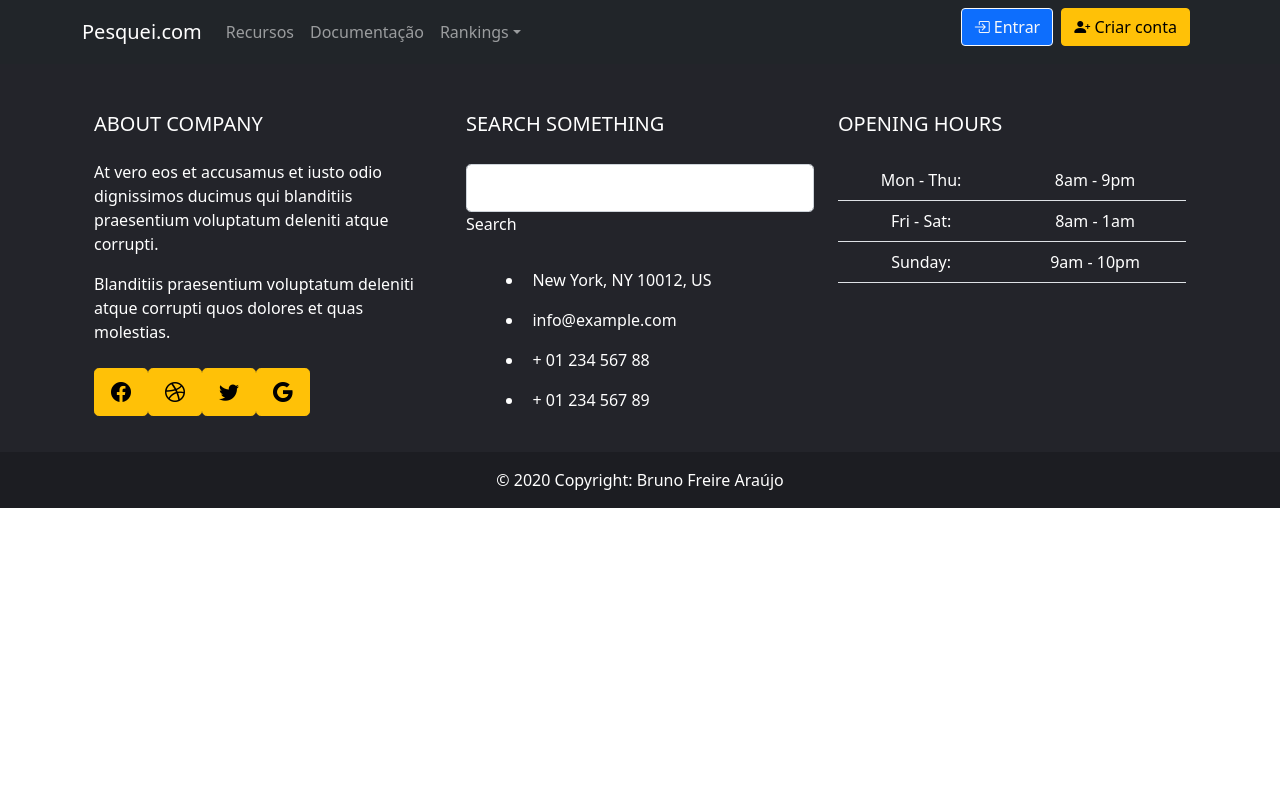
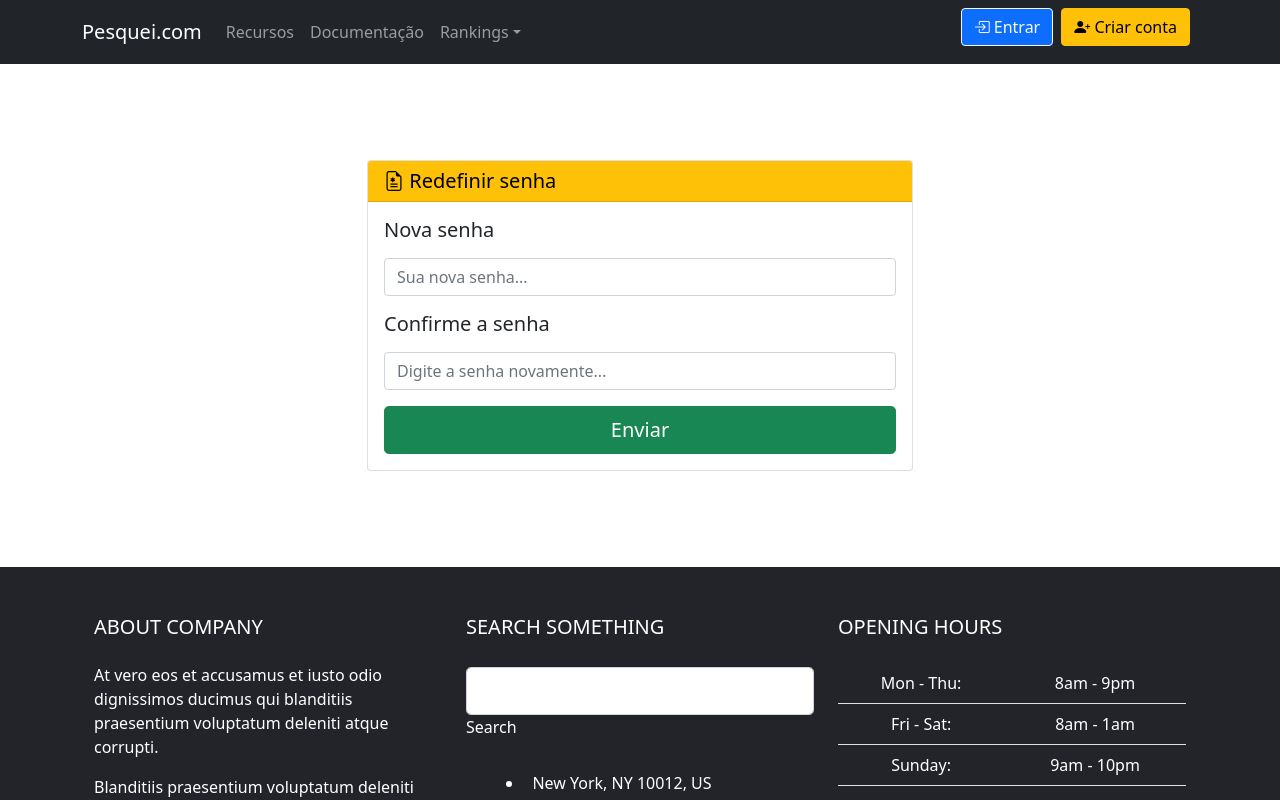
Before and after one commit to bruno-faraujo/pesquei, a React (Create React App) app: page /reset_senha/1 in a window 1280 px wide. Shown: the top 800 px of the page. Built offline with nearby package versions, Linux system fonts and the light colour scheme; no server answers.

Commit message:
Complemento no tratamento da autenticação

```diff
--- a/src/components/Header.jsx
+++ b/src/components/Header.jsx
@@ -10,6 +10,7 @@ import Registro from "./Registro";
 import SenhaEsquecida from "./SenhaEsquecida";
 import Topmenu from "./Topmenu";
 import axios from "axios";
+import ResetSenha from "./ResetSenha";
 
 
 class Header extends Component {
@@ -48,24 +49,13 @@ class Header extends Component {
                 this.setLoggedIn(true);
             })
             .catch((error) => {
-                //   console.log(error.response.data.message);
-                console.log(error);
+                console.log(error.response.data.message);
             })
     }
 
     componentDidMount() {
-            this.getUser();
+        this.getUser();
     }
-
-
-    // ANDA NAO ESTA FUNCIONANDO. É PRECISO ACESSAR O STATE/PROP DO PERFIl (OU LOGIN)
-    // NAO DEIXAR DE LER SOBRE CONTEXT
-
-    /*    componentDidUpdate(prevProps, prevState, snapshot) {
-            if (prevState.user !== this.state.user || prevProps.user !== this.props.user) {
-                this.forceUpdate();
-            }
-        }*/
 
     render() {
 
@@ -82,6 +72,7 @@ class Header extends Component {
                     <Route path="perfil" element={<Perfil />} />
                     <Route path="registro" element={<Registro />} />
                     <Route path="recuperar_senha" element={<SenhaEsquecida />} />
+                    <Route path="/reset_senha/:token" element={<ResetSenha loggedIn={this.state.loggedIn} />}/>
                 </Routes>
             </UserContext.Provider>
         );
--- /dev/null
+++ b/src/components/ResetSenha.jsx
@@ -0,0 +1,72 @@
+import React from 'react';
+import {Navigate, useParams} from "react-router-dom";
+import {Button, Card, Form} from "react-bootstrap";
+import axios from "axios";
+
+
+export default function ResetSenha(props) {
+
+    const params = useParams();
+
+    const data = {
+        token: params.token,
+        password: '',
+        password_confirmation: '',
+    }
+
+    const formSubmit = (e) => {
+        e.preventDefault();
+
+        axios.post('/change_password', data)
+            .then((response) => {
+                document.getElementById('reset-senha-form').reset();
+                console.log(response.data.message);
+
+
+            })
+            .catch((error) => {
+                console.log(error.response.data.message);
+            })
+
+    }
+
+    if (props.loggedIn) {
+        return <Navigate to="/perfil" />
+    }
+
+    return (
+            <>
+            <div className="container-sm">
+
+                <br/><br/><br/><br/>
+
+                <div className="row">
+                    <div className="col-md-6 offset-md-3">
+                        <Card>
+                            <Card.Header as="h5" className="bg-warning text-black"><i className="bi bi-file-earmark-medical" /> Redefinir senha</Card.Header>
+                            <Form onSubmit={formSubmit} id="reset-senha-form">
+                                <Card.Body>
+                                      <Form.Group className="mb-3" controlId="password">
+                                        <Card.Title><Form.Label>Nova senha</Form.Label></Card.Title>
+                                        <Form.Control type="password" placeholder="Sua nova senha..." required onChange={(e)=>{data.password = e.target.value}} />
+                                    </Form.Group>
+                                    <Form.Group className="mb-3" controlId="password_confirmation">
+                                        <Card.Title><Form.Label>Confirme a senha</Form.Label></Card.Title>
+                                        <Form.Control type="password" placeholder="Digite a senha novamente..." required onChange={(e)=>{data.password_confirmation = e.target.value}} />
+                                    </Form.Group>
+
+                                    <div className="d-grid gap-2">
+                                        <Button variant="success" size="lg" type="submit">
+                                            Enviar
+                                        </Button>
+                                    </div>
+                                </Card.Body>
+                            </Form>
+                        </Card>
+                    </div>
+                </div>
+                <br/><br/><br/><br/>
+            </div>
+            </>
+        );
+}
--- a/src/components/SenhaEsquecida.jsx
+++ b/src/components/SenhaEsquecida.jsx
@@ -1,8 +1,44 @@
 import React, {Component} from 'react';
 import {Button, Card, Form} from "react-bootstrap";
+import {Link, Navigate} from "react-router-dom";
+import axios from "axios";
+import {UserContext} from "./UserContext";
 
 class SenhaEsquecida extends Component {
+
+    static contextType = UserContext;
+
+    state = {
+        email: ''
+    }
+
+
+
+    formSubmit = (e) => {
+        e.preventDefault();
+
+        const data = {
+            email: this.state.email
+        }
+        axios.post('/reset_password', data)
+            .then((response) => {
+                console.log(response.data.message)
+            })
+            .catch((error) => {
+                //   console.log(error.response.data.message);
+                console.log(error.response.data.message);
+            })
+    }
+
     render() {
+
+        if (this.context.loggedIn)
+        {
+            return (
+                <Navigate to="/perfil" />
+            );
+        }
+
         return (
             <div className="container-sm">
                 <br/><br/><br/><br/>
@@ -10,11 +46,11 @@ class SenhaEsquecida extends Component {
                     <div className="col-md-6 offset-md-3">
                         <Card>
                             <Card.Header as="h5" className="bg-primary text-white"><i className="bi bi-file-earmark-lock" /> Recuperar senha</Card.Header>
-                            <Form>
+                            <Form onSubmit={this.formSubmit}>
                                 <Card.Body>
                                     <Form.Group className="mb-3" controlId="email">
                                         <Card.Title><Form.Label>Endereço de e-mail</Form.Label></Card.Title>
-                                        <Form.Control type="email" placeholder="Seu e-mail..." />
+                                        <Form.Control type="email" placeholder="Seu e-mail..." onChange={(e) => this.setState({email:e.target.value})} required />
                                         <Card.Text><Form.Text className="text-muted">
                                             Digite o seu e-mail cadastrado para iniciar o processo de redefinição de senha.
                                         </Form.Text></Card.Text>
@@ -25,6 +61,8 @@ class SenhaEsquecida extends Component {
                                             Enviar
                                         </Button>
                                     </div>
+                                    <br/>
+                                    <Card.Text className="text-muted">Não possui conta? <Link to="/login" style={{textDecoration: "none"}}>Registre-se</Link></Card.Text>
                                 </Card.Body>
                             </Form>
                         </Card>
--- a/src/components/Topmenu.jsx
+++ b/src/components/Topmenu.jsx
@@ -1,6 +1,6 @@
 import React, {Component} from 'react';
 import {Button, Container, Nav, Navbar, NavDropdown} from "react-bootstrap";
-import {NavLink} from "react-router-dom";
+import {Link, NavLink} from "react-router-dom";
 import axios from "axios";
 import {UserContext} from "./UserContext";
 
@@ -12,7 +12,6 @@ class Topmenu extends Component {
         this.logOut = this.logOut.bind(this);
 
     }
-
 
     static contextType = UserContext;
 
@@ -43,7 +42,7 @@ class Topmenu extends Component {
         if (localStorage.getItem('token')) {
             buttons = (
                 <Nav className="text-end">
-               <Button type="button" className="btn btn-outline-info me-2 text-white" onClick={this.logOut}><i className="bi bi-box-arrow-up-right" /> Sair</Button>
+            <Link to="/"><Button link="/" type="button" className="btn btn-outline-info me-2 text-white" onClick={this.logOut}><i className="bi bi-box-arrow-up-right" /> Sair</Button></Link>
                 </Nav>
             )
             perfil = (
```
